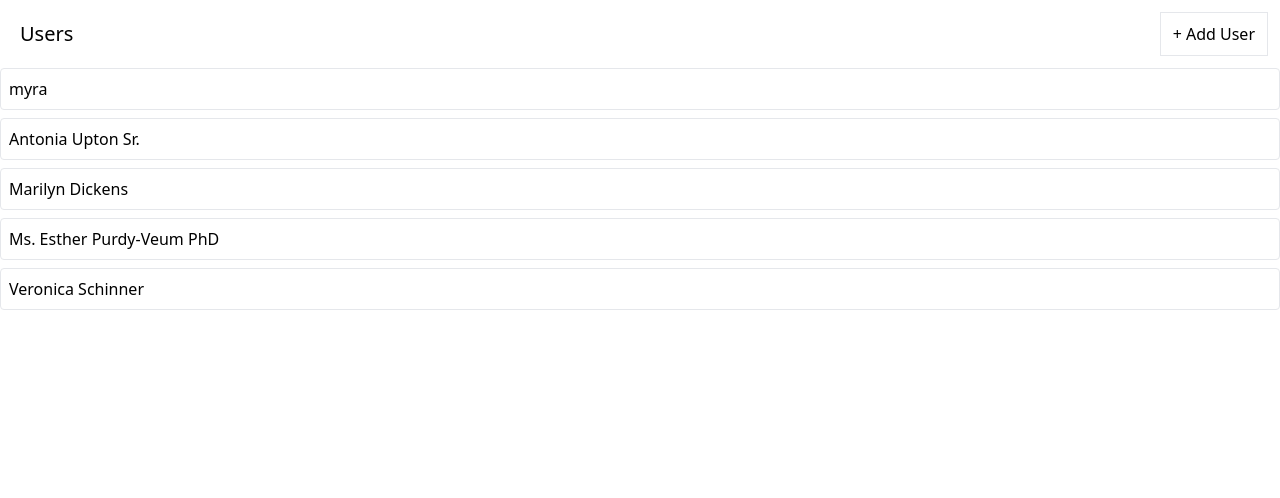
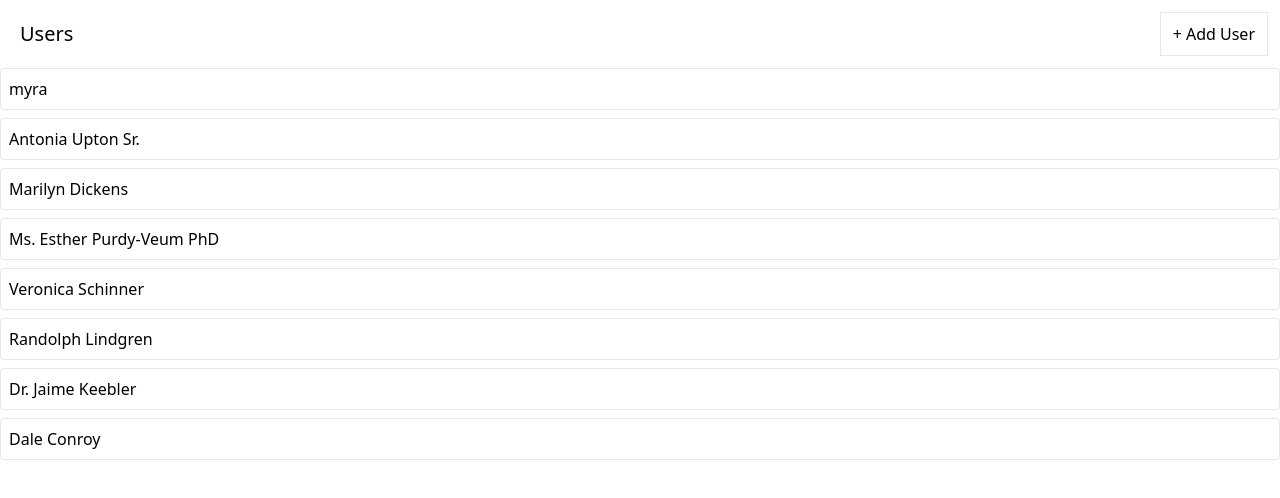
Before and after one commit to johnVundi/media-project, a React (Create React App) app: page / in a window 1280 px wide. Shown: the top 498 px of the page. Built offline with nearby package versions, Linux system fonts and the light colour scheme; data requests are answered from the project's data file.

Commit message:
catching errors

```diff
--- a/db.json
+++ b/db.json
@@ -19,6 +19,18 @@
     {
       "name": "Veronica Schinner",
       "id": 5
+    },
+    {
+      "name": "Randolph Lindgren",
+      "id": 6
+    },
+    {
+      "name": "Dr. Jaime Keebler",
+      "id": 7
+    },
+    {
+      "name": "Dale Conroy",
+      "id": 8
     }
   ],
   "albums": [],
--- a/src/components/UsersList.js
+++ b/src/components/UsersList.js
@@ -1,4 +1,4 @@
-import {useEffect} from 'react'
+import {useEffect, useState} from 'react'
 import { useDispatch, useSelector } from 'react-redux'
 import {fetchUsers, addUser} from '../store'
 import Skeleton from './Skeleton'
@@ -7,23 +7,34 @@ import Button from './Button';
 
 
 function UsersList() {
+  const [isLoadingUsers, setIsloadingUsers] = useState(false);
+  const [loadingUsersError, setIsLoadingUsersError] = useState(null);
   const dispatch = useDispatch();
-  const {isLoading, data, error} = useSelector((state)=>{
+  const { data} = useSelector((state)=>{
     return state.users
   })
 
   useEffect(()=>{
+    setIsloadingUsers(true);
     dispatch(fetchUsers())
+      .unwrap()
+      .catch((err)=>{
+        setIsLoadingUsersError(err)
+
+      })
+      .finally(()=>{
+        setIsloadingUsers(false)
+      })
   },[dispatch]);
 
   const handleUserAdd = () => {
     dispatch(addUser())
   }
 
-  if(isLoading){
+  if(isLoadingUsers){
     return <Skeleton times={6} className = "h-10 w-full"/>
   }
-  if(error){
+  if(loadingUsersError){
     return <div> Error fetching data...</div>
   }
 
```
